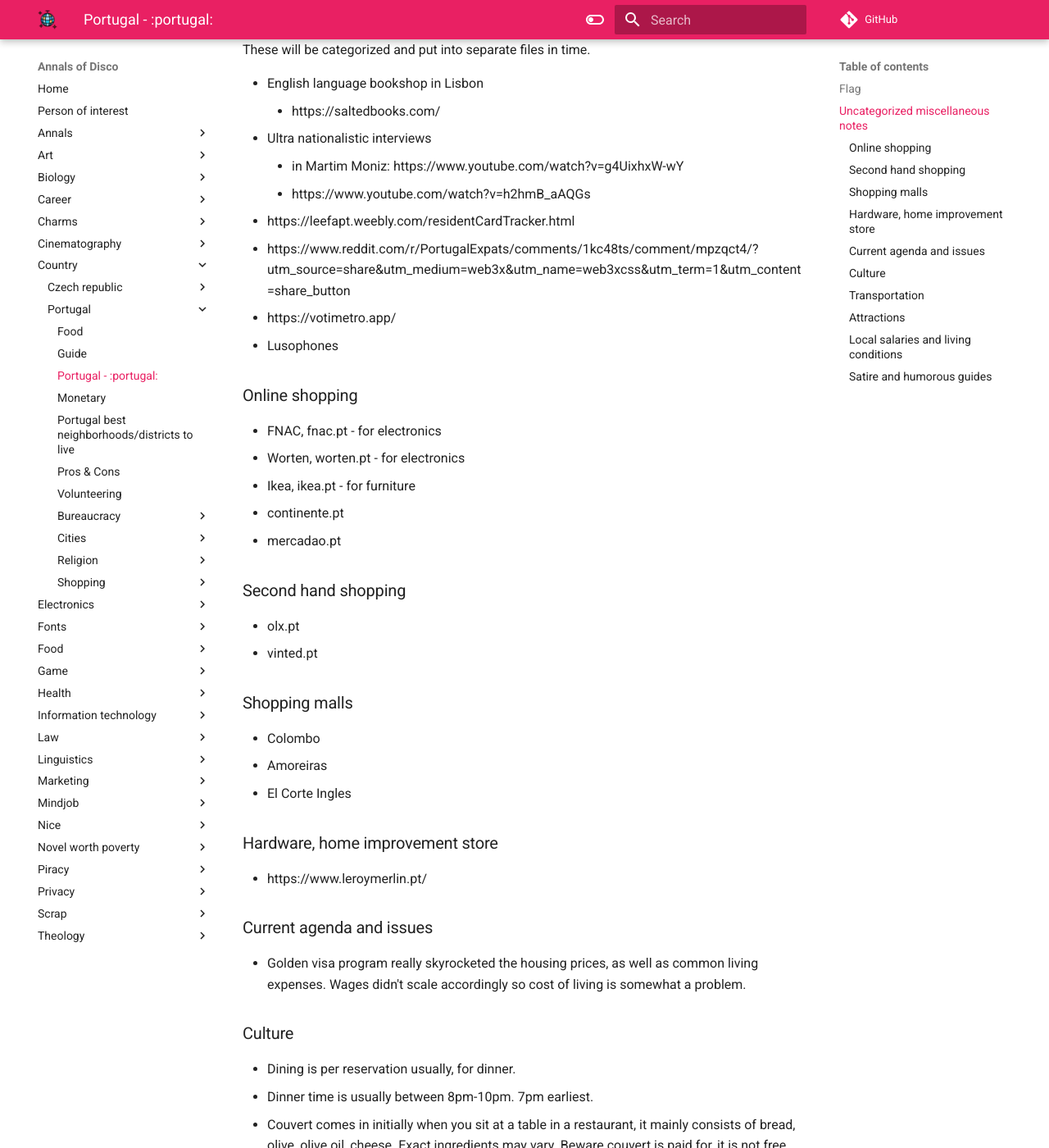
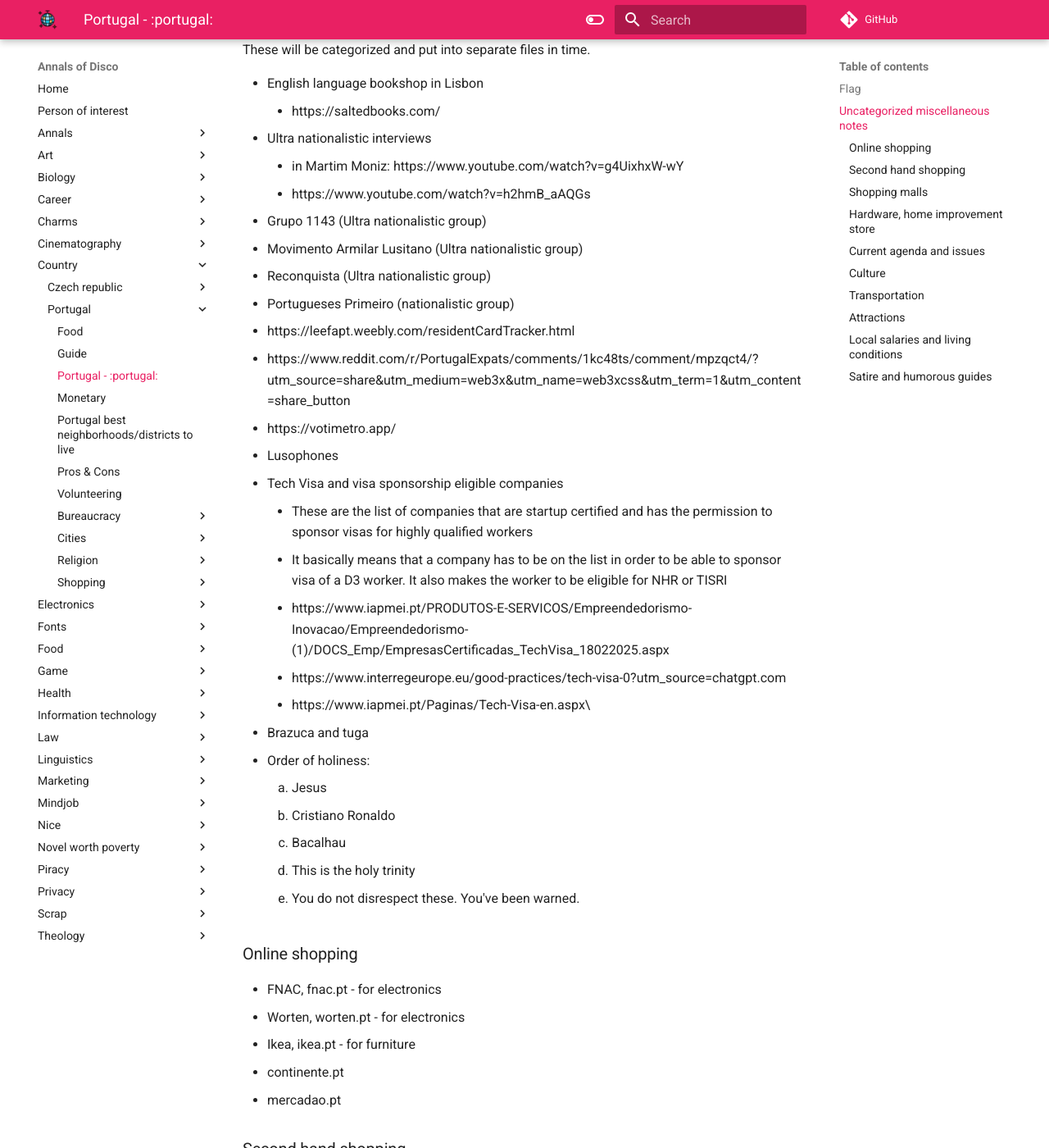
Before and after one commit to skywarth/annals-of-disco, an MkDocs documentation site: the page built from docs/country/portugal/misc.md, in a window 1280 px wide and 1400 px high, scrolled down 626 px. Shown: the whole window at 82% size. Built offline with MkDocs 1.6.1 and Material for MkDocs 9.7.7, drawn with Linux system fonts in a browser that asks for light colours; comment, search, counter and statistics services are not loaded; some of the changed text lies outside the part shown.

Commit message:
20250720 2:29:48 AM

```diff
--- a/docs/country/portugal/misc.md
+++ b/docs/country/portugal/misc.md
@@ -20,10 +20,29 @@
 - Ultra nationalistic interviews
 	- in Martim Moniz: https://www.youtube.com/watch?v=g4UixhxW-wY
 	- https://www.youtube.com/watch?v=h2hmB_aAQGs
+- Grupo 1143 (Ultra nationalistic group)
+- Movimento Armilar Lusitano (Ultra nationalistic group)
+- Reconquista (Ultra nationalistic group)
+- Portugueses Primeiro (nationalistic group)
 - https://leefapt.weebly.com/residentCardTracker.html
 - https://www.reddit.com/r/PortugalExpats/comments/1kc48ts/comment/mpzqct4/?utm_source=share&utm_medium=web3x&utm_name=web3xcss&utm_term=1&utm_content=share_button
 - https://votimetro.app/
 - Lusophones
+- Tech Visa and visa sponsorship eligible companies
+	- These are the list of companies that are startup certified and has the permission to sponsor visas for highly qualified workers
+	- It basically means that a company has to be on the list in order to be able to sponsor visa of a D3 worker. It also makes the worker to be eligible for NHR or TISRI
+	- https://www.iapmei.pt/PRODUTOS-E-SERVICOS/Empreendedorismo-Inovacao/Empreendedorismo-(1)/DOCS_Emp/EmpresasCertificadas_TechVisa_18022025.aspx
+	- https://www.interregeurope.eu/good-practices/tech-visa-0?utm_source=chatgpt.com
+	- https://www.iapmei.pt/Paginas/Tech-Visa-en.aspx\
+- Brazuca and tuga
+- Order of holiness:
+	1. Jesus
+	2. Cristiano Ronaldo
+	3. Bacalhau
+	- This is the holy trinity
+	- You do not disrespect these. You've been warned.
+
+
 ### Online shopping
 
 - FNAC, fnac.pt - for electronics
@@ -74,6 +93,7 @@
 - Devil's bridge (Ponte da Mizarela), located in Braga
 - Tomar: Convent of Christ, it is a UNESCO site. Tomar and the site itself is known for knights templar heritage.
 - almendres cromlech
+- Sintra is hella overrated. It's like an open-air tourist amusement park. Expensive as well. Nature is good though.
 
 ### Local salaries and living conditions
 
```
Also changed, not shown: docs/country/czech-republic/pros-cons.md (+1 -0 lines), docs/country/portugal/bureaucracy/law.md (+6 -0 lines), docs/country/portugal/bureaucracy/social-security.md (+1 -1 lines), docs/country/portugal/food.md (+7 -0 lines).
